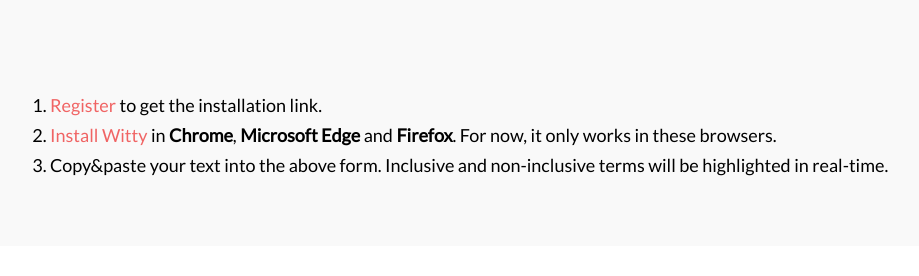
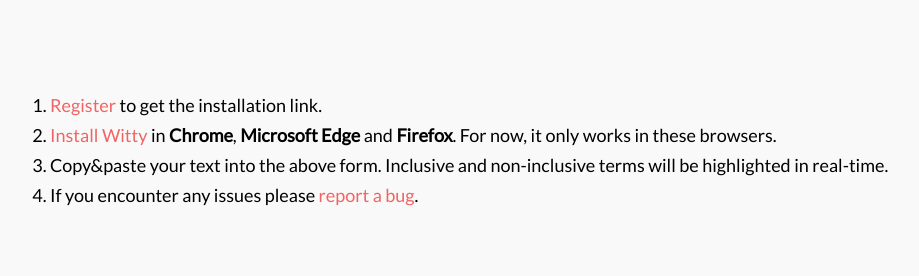
Before and after one commit to witty-works/nlp_api, a FastAPI app: page /form in a window 1280 px wide. Shown: the part 747-1023 px from the top of the page, without its empty margins (138-1057 px from the left). Before the commit the page ends 923 px from the top, so only its background shows below. Run offline with FastAPI, Linux system fonts and the light colour scheme; parts of the project's set-up code (start-up, migrations or seed data) failed here and were passed over; some web fonts are replaced.

Commit message:
add report a bug to the form

```diff
--- a/templates/form.html
+++ b/templates/form.html
@@ -53,6 +53,11 @@
             Copy&paste your text into the above form.
             Inclusive and non-inclusive terms will be highlighted in real-time.
           </li>
+          <li>
+            If you encounter any issues please
+            <a class="support-link" href="https://www.witty.works/report-a-bug" target="_blank">report
+              a bug</a>.
+          </li>
         </ol>
       </div>
     </section>
```
